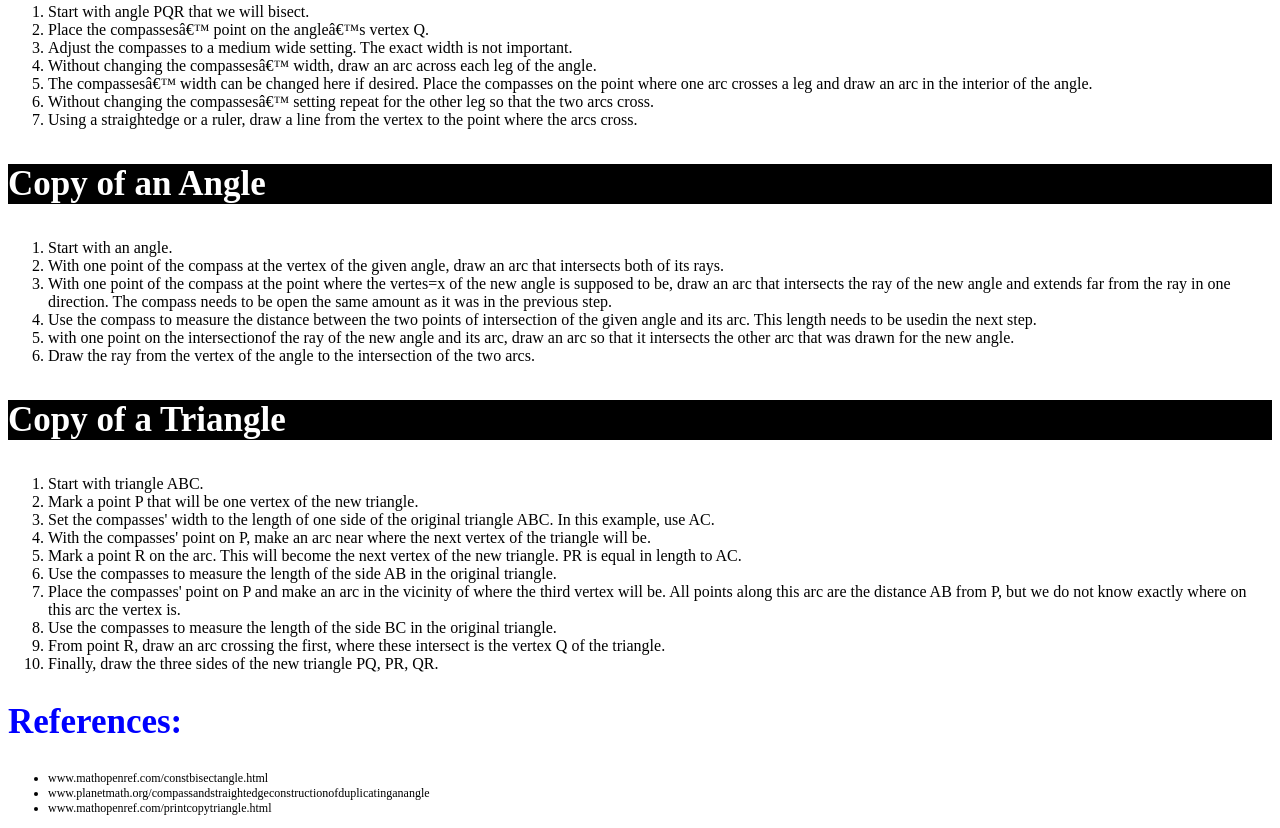
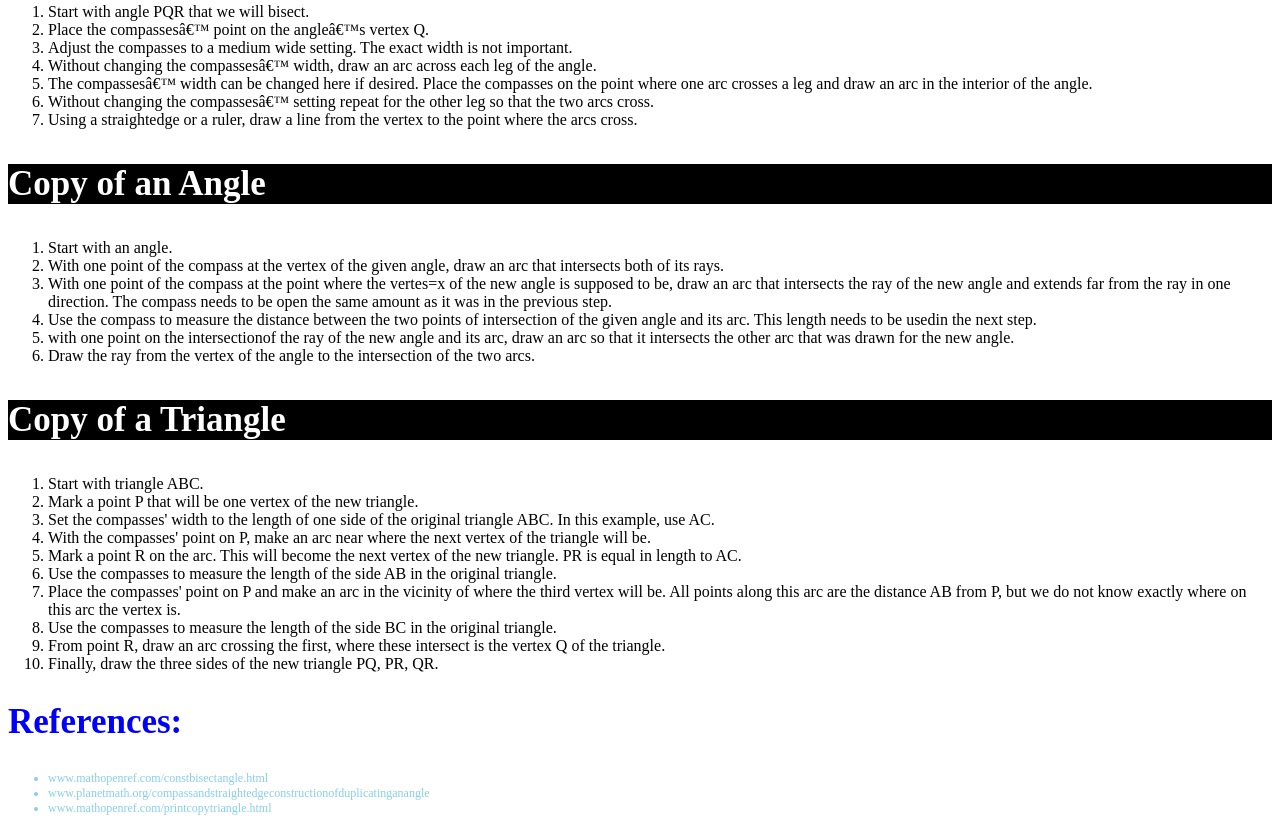
Before and after one commit to MirandaEricka/LAB2, a plain HTML site: page index.html in a window 1280 px wide. Shown: the part 668-1496 px from the top of the page. Drawn offline with Linux system fonts and the light colour scheme.

Commit message:
Update index.html

```diff
--- a/index.html
+++ b/index.html
@@ -34,7 +34,7 @@
 		   font-size: 35px;
 		}
 		div.sources{
-			    color: sky blue;
+			    color: skyblue;
 			    font-size: 12px;
 		}
 	</style>
```
